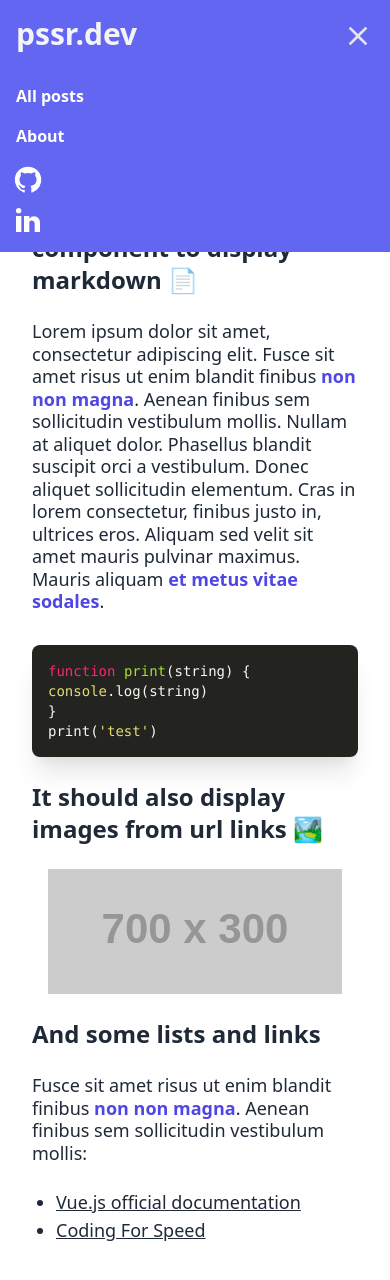
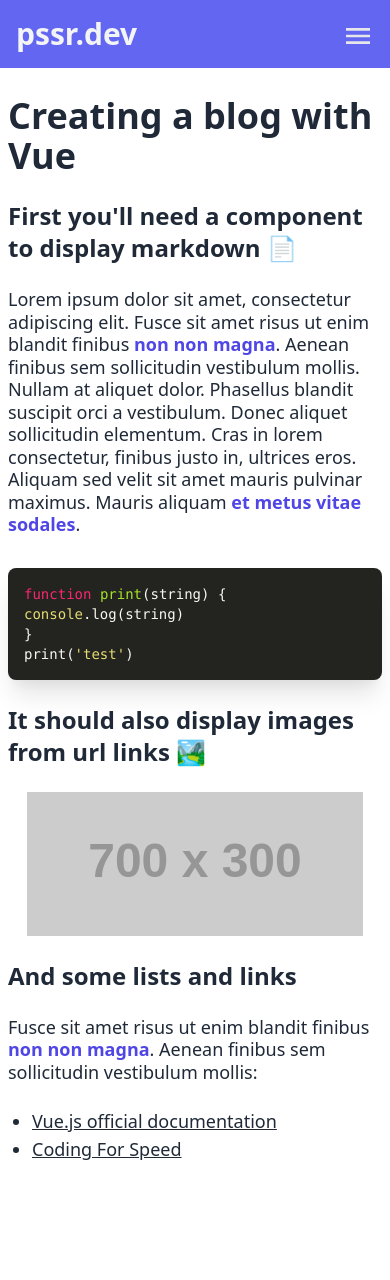
Before and after one commit to ps1312/simple_blog, a Vue app: page /posts/1 in a window 390 px wide. Shown: the top 1280 px of the page. After the commit the page ends 1203 px from the top, so only its background shows below. Built offline with nearby package versions, Linux system fonts and the light colour scheme.

Commit message:
dropdown hidden by default

```diff
--- a/src/App.vue
+++ b/src/App.vue
@@ -3,7 +3,7 @@
     <header>
       <nav-bar></nav-bar>
     </header>
-    <main class="container mx-auto px-8 md:max-w-3xl mt-24">
+    <main class="container mx-auto px-2 md:px-8 md:max-w-3xl mt-24">
       <router-view />
     </main>
   </div>
--- a/src/components/BaseDropdown.vue
+++ b/src/components/BaseDropdown.vue
@@ -1,6 +1,5 @@
 <template>
-  <div @click="toggleVisible()">
-
+  <button class="text-left" @click="toggleVisible()">
     <base-icon v-if="!visible" class="w-8 h-8 fill-current text-gray-200" icon="hamburguer" />
 
     <base-icon v-else class="w-8 h-8 fill-current text-gray-200" icon="close" />
@@ -31,7 +30,9 @@
       </div>
     </div>
 
-  </div>
+    <div v-if="visible" class="opacity-30 fixed w-screen h-screen top-0 mt-16 left-0 bg-gray-600 -z-10" />
+
+  </button>
 </template>
 
 <script>
@@ -43,7 +44,7 @@ export default {
   name: "BaseDropdown",
   data() {
     return {
-      visible: true,
+      visible: false,
     }
   },
   methods: {
--- a/src/components/PostListItem.vue
+++ b/src/components/PostListItem.vue
@@ -1,12 +1,12 @@
 <template>
-  <li class="p-4 mb-8 rounded-md list-none">
+  <li class="p-4 mb-4 rounded-md list-none">
     <div class="flex flex-col">
 
       <strong class="text-2xl leading-none text-gray-800">{{ post.title }}</strong>
 
       <div class="flex justify-between text-sm text-gray-400 my-1">
         <span>Published on {{ formattedDate }}</span>
-        <span>{{ post.readTimeEstimate }}</span>
+        <span class="pl-2">{{ post.readTimeEstimate }}</span>
       </div>
 
       <span class="my-2">{{ post.postContentSynopsys }}</span>
--- a/tailwind.config.js
+++ b/tailwind.config.js
@@ -6,7 +6,11 @@ module.exports = {
   ],
   darkMode: false, // or 'media' or 'class'
   theme: {
-    extend: {},
+    extend: {
+      zIndex: {
+        "-10": "-10",
+      }
+    },
   },
   variants: {
     extend: {},
```
